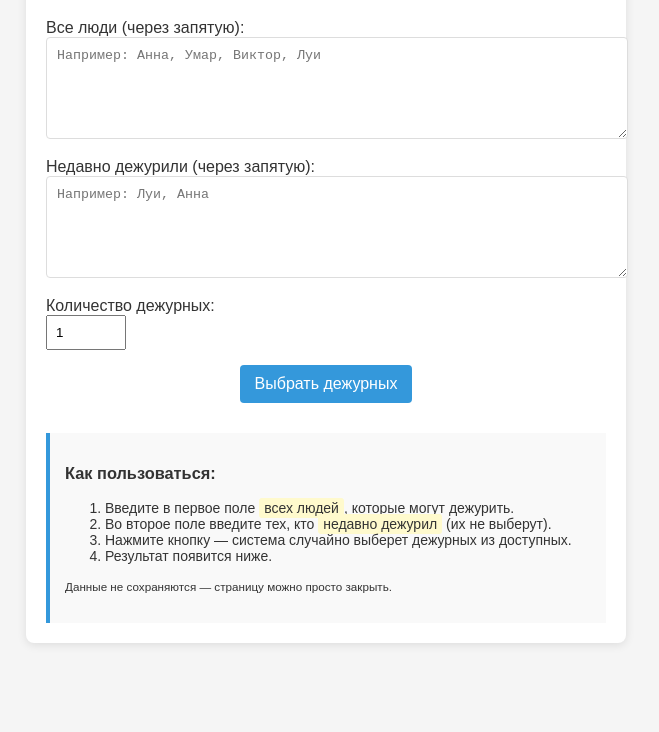
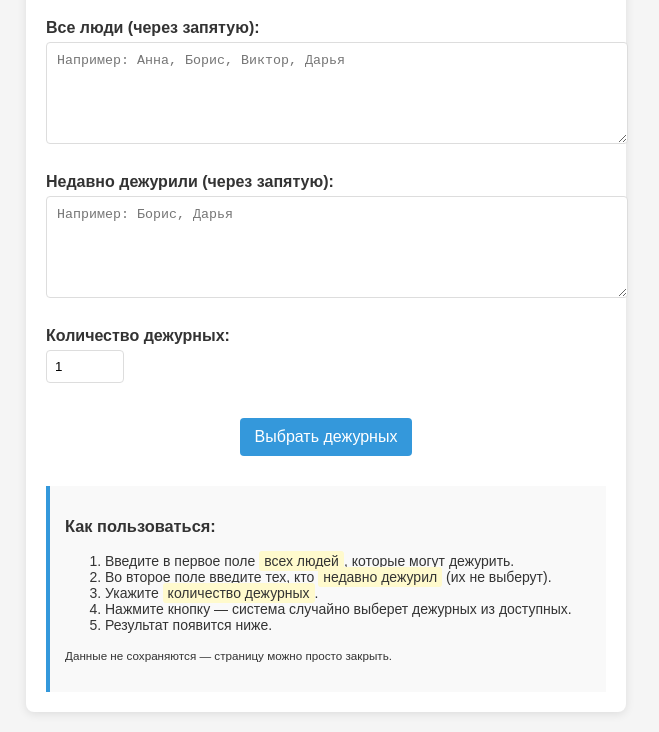
Before and after one commit to Mabb12/Selector-of-those-on-duty, a plain HTML site: page index.html in a window 1280 px wide. Shown: the part 101-833 px from the top of the page, without its empty margins (314-973 px from the left). Before the commit the page ends 800 px from the top, so only its background shows below. Drawn offline with Linux system fonts and the light colour scheme.

Commit message:
Update index.html

```diff
--- a/index.html
+++ b/index.html
@@ -41,7 +41,7 @@
             cursor: pointer;
             font-size: 16px;
             display: block;
-            margin: 0 auto;
+            margin: 20px auto;
             transition: background-color 0.3s;
         }
         button:hover {
@@ -66,19 +66,41 @@
             padding: 2px 5px;
             border-radius: 3px;
         }
+        .count-input {
+            width: 60px;
+            padding: 8px;
+            margin-bottom: 15px;
+            border: 1px solid #ddd;
+            border-radius: 4px;
+        }
+        .input-group {
+            margin-bottom: 10px;
+        }
+        label {
+            display: block;
+            margin-bottom: 5px;
+            font-weight: bold;
+        }
     </style>
 </head>
 <body>
     <div class="container">
         <h1>Выбор дежурных</h1>
 
+        <div class="input-group">
             <label for="allPeople">Все люди (через запятую):</label>
-        <textarea id="allPeople" placeholder="Например: Анна, Умар, Виктор, Луи"></textarea>
+            <textarea id="allPeople" placeholder="Например: Анна, Борис, Виктор, Дарья"></textarea>
+        </div>
 
+        <div class="input-group">
             <label for="recentDuty">Недавно дежурили (через запятую):</label>
-        <textarea id="recentDuty" placeholder="Например: Луи, Анна"></textarea>
+            <textarea id="recentDuty" placeholder="Например: Борис, Дарья"></textarea>
+        </div>
+
+        <div class="input-group">
             <label for="count">Количество дежурных:</label>
-        <input type="number" id="count" min="1" value="1" style="width: 60px; padding: 8px; margin-bottom: 15px; display: block;">
+            <input type="number" id="count" class="count-input" min="1" value="1">
+        </div>
 
         <button onclick="selectDuty()">Выбрать дежурных</button>
 
@@ -89,6 +111,7 @@
             <ol>
                 <li>Введите в первое поле <span class="highlight">всех людей</span>, которые могут дежурить.</li>
                 <li>Во второе поле введите тех, кто <span class="highlight">недавно дежурил</span> (их не выберут).</li>
+                <li>Укажите <span class="highlight">количество дежурных</span>.</li>
                 <li>Нажмите кнопку — система случайно выберет дежурных из доступных.</li>
                 <li>Результат появится ниже.</li>
             </ol>
@@ -100,7 +123,7 @@
         function selectDuty() {
             const allPeopleText = document.getElementById('allPeople').value;
             const recentDutyText = document.getElementById('recentDuty').value;
-        const count = parseInt(document.getElementById('count').value) || 1; // Получаем количество
+            const count = parseInt(document.getElementById('count').value) || 1;
 
             const allPeople = allPeopleText.split(',')
                 .map(name => name.trim())
@@ -122,18 +145,27 @@
                 return;
             }
 
-        // Выбираем несколько человек
             const selected = [];
-        const availableCopy = [...available]; // Копируем массив
+            const availableCopy = [...available];
 
-        for (let i = 0; i < Math.min(count, availableCopy.length); i++) {
+            const selectCount = Math.min(count, availableCopy.length);
+
+            for (let i = 0; i < selectCount; i++) {
                 const randomIndex = Math.floor(Math.random() * availableCopy.length);
                 selected.push(availableCopy[randomIndex]);
-            availableCopy.splice(randomIndex, 1); // Удаляем выбранного
+                availableCopy.splice(randomIndex, 1);
             }
 
-        showResult("Выбраны дежурные: <strong>" + selected.join(', ') + "</strong>");
+            let message;
+            if (selectCount === 1) {
+                message = "Выбран дежурный: <strong>" + selected[0] + "</strong>";
+            } else {
+                message = "Выбраны дежурные (" + selectCount + " чел.): <strong>" + selected.join(', ') + "</strong>";
             }
+
+            showResult(message);
+        }
+
         function showResult(message) {
             const resultDiv = document.getElementById('result');
             resultDiv.innerHTML = message;
```
Lines whose indentation alone changed are shown as unchanged.
